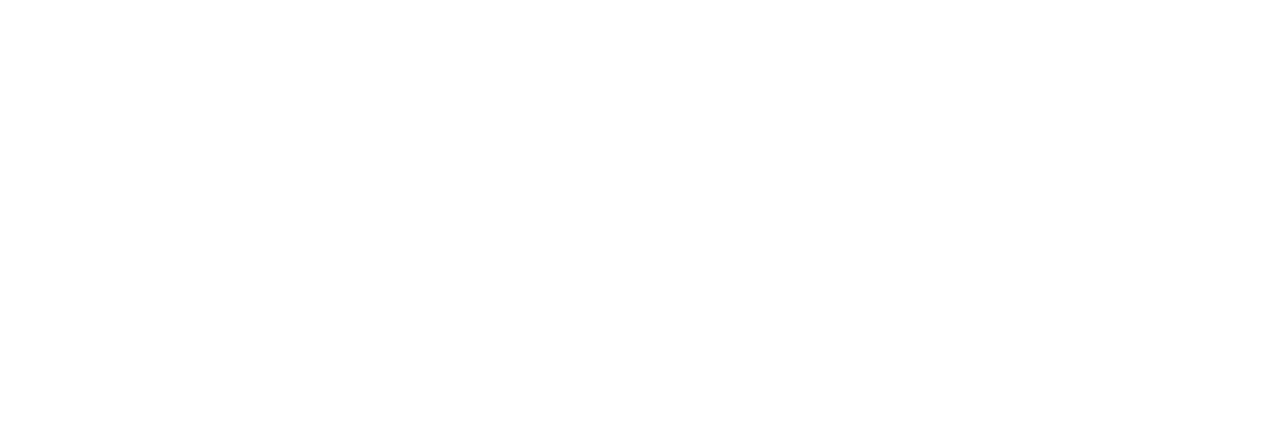
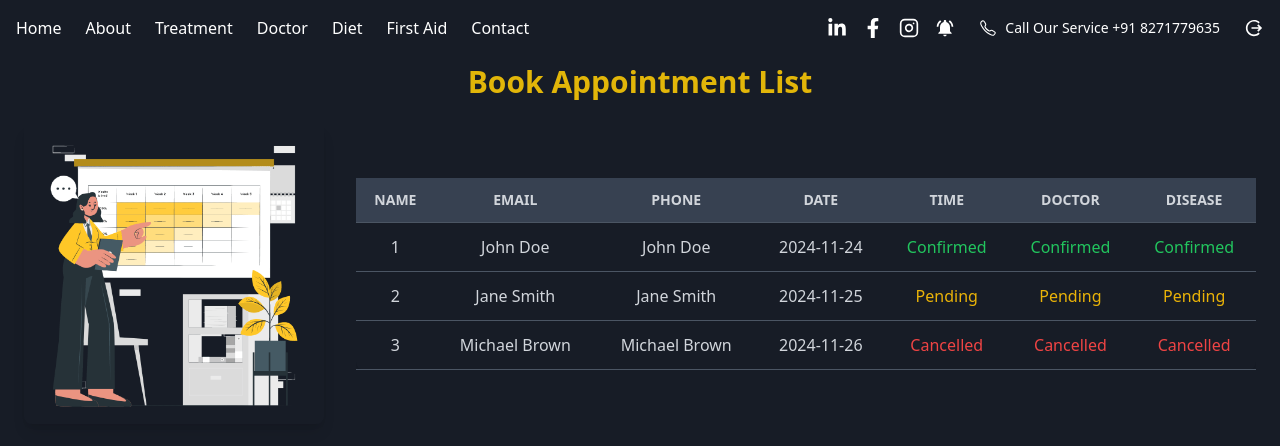
Before and after one commit to Vijaysharmagpj/Doctor, a React (Create React App) app: page /bookappointmentlist in a window 1280 px wide. Before the commit this address had no page. Shown: the top 446 px of the page. Built offline with nearby package versions, Linux system fonts and the light colour scheme; the HTML template or start-up script is replaced by a standard one.

Commit message:
Add a Book Appointment Listing and also fixed the navbar

```diff
--- a/src/Card Component/DoctorCard.js
+++ b/src/Card Component/DoctorCard.js
@@ -10,7 +10,7 @@ const DoctorCard = () => {
   }
   return (
     <div className="container mx-auto px-4 py-12 bg-[#000814] text-gray-300">
-      <h2 className="text-4xl font-bold text-center text-[#18BCFC] mb-8">
+      <h2 className="text-4xl font-bold text-center text-[#18BCFC] mb-8 mt-[20px]">
         Our Doctors
       </h2>
       <div className="grid grid-cols-1 sm:grid-cols-2 lg:grid-cols-3 gap-12">
--- a/src/Components/About.js
+++ b/src/Components/About.js
@@ -15,7 +15,7 @@ const About = () => {
      <Navbar />
       <div className="container mx-auto px-4 py-12 space-y-16 bg-[#000814] text-gray-300">
   {/* About Us Section */}
-  <div className="wrapper flex flex-col lg:flex-row items-center lg:space-x-12 space-y-8 lg:space-y-0">
+  <div className="wrapper flex flex-col lg:flex-row items-center lg:space-x-12 space-y-8 lg:space-y-0 mt-[20px]">
     <div className="text lg:w-1/2 space-y-6">
       <h2 className="text-4xl font-bold text-[#18BCFC]">About Us</h2>
       <button
--- /dev/null
+++ b/src/Components/BookAppointmentList.jsx
@@ -0,0 +1,95 @@
+import React from "react";
+import Navbar from "./Navbar";
+import BookAppointmentListimg from "../../src/assets/bookappointmentlist.gif";
+
+const BookAppointmentList = () => {
+  return (
+    <>
+      <Navbar />
+      <div className="p-6 min-h-screen" style={{ backgroundColor: "#171C26" }}>
+        <h2 className="text-3xl font-bold text-center mb-6 mt-[40px]" style={{ color: "#E2B609" }}>
+          Book Appointment List
+        </h2>
+        <div className="flex flex-col md:flex-row items-center justify-center gap-8">
+          {/* Image Section */}
+          <div className="w-full md:w-1/3 flex justify-center">
+            <img
+              src={BookAppointmentListimg}
+              alt="bookappointmentlist"
+              className="rounded-lg shadow-lg"
+            />
+          </div>
+
+          {/* Table Section */}
+          <div className="w-full overflow-x-auto">
+            <table
+              className="table-auto w-full rounded-lg shadow-md text-gray-300"
+              style={{ backgroundColor: "#171C26" }}
+            >
+              <thead className="bg-gray-700 text-gray-300 uppercase text-sm">
+                <tr>
+                  <th className="p-3 border-b border-gray-600">Name</th>
+                  <th className="p-3 border-b border-gray-600">Email</th>
+                  <th className="p-3 border-b border-gray-600">Phone</th>
+                  <th className="p-3 border-b border-gray-600">Date</th>
+                  <th className="p-3 border-b border-gray-600">Time</th>
+                  <th className="p-3 border-b border-gray-600">Doctor</th>
+                  <th className="p-3 border-b border-gray-600">Disease</th>
+                </tr>
+              </thead>
+              <tbody>
+                <tr className="hover:bg-gray-800">
+                  <td className="p-3 border-b border-gray-600 text-center">1</td>
+                  <td className="p-3 border-b border-gray-600 text-center">John Doe</td>
+                  <td className="p-3 border-b border-gray-600 text-center">John Doe</td>
+                  <td className="p-3 border-b border-gray-600 text-center">2024-11-24</td>
+                  <td className="p-3 border-b border-gray-600 text-center text-green-500">
+                    Confirmed
+                  </td>
+                  <td className="p-3 border-b border-gray-600 text-center text-green-500">
+                    Confirmed
+                  </td>
+                  <td className="p-3 border-b border-gray-600 text-center text-green-500">
+                    Confirmed
+                  </td>
+                </tr>
+                <tr className="hover:bg-gray-800">
+                  <td className="p-3 border-b border-gray-600 text-center">2</td>
+                  <td className="p-3 border-b border-gray-600 text-center">Jane Smith</td>
+                  <td className="p-3 border-b border-gray-600 text-center">Jane Smith</td>
+                  <td className="p-3 border-b border-gray-600 text-center">2024-11-25</td>
+                  <td className="p-3 border-b border-gray-600 text-center text-yellow-500">
+                    Pending
+                  </td>
+                  <td className="p-3 border-b border-gray-600 text-center text-yellow-500">
+                    Pending
+                  </td>
+                  <td className="p-3 border-b border-gray-600 text-center text-yellow-500">
+                    Pending
+                  </td>
+                </tr>
+                <tr className="hover:bg-gray-800">
+                  <td className="p-3 border-b border-gray-600 text-center">3</td>
+                  <td className="p-3 border-b border-gray-600 text-center">Michael Brown</td>
+                  <td className="p-3 border-b border-gray-600 text-center">Michael Brown</td>
+                  <td className="p-3 border-b border-gray-600 text-center">2024-11-26</td>
+                  <td className="p-3 border-b border-gray-600 text-center text-red-500">
+                    Cancelled
+                  </td>
+                  <td className="p-3 border-b border-gray-600 text-center text-red-500">
+                    Cancelled
+                  </td>
+                  <td className="p-3 border-b border-gray-600 text-center text-red-500">
+                    Cancelled
+                  </td>
+                </tr>
+              </tbody>
+            </table>
+          </div>
+        </div>
+      </div>
+    </>
+  );
+};
+
+export default BookAppointmentList;
--- a/src/Components/Contact.js
+++ b/src/Components/Contact.js
@@ -7,6 +7,7 @@ import { IoCallOutline } from "react-icons/io5";
 import contactus from "../../src/assets/contactus.jpg"
 import Navbar from "./Navbar";
 import toast from "react-hot-toast";
+import Footer from "./Footer";
 
 const Contact = () => {
   // State to manage form data
@@ -39,9 +40,9 @@ const Contact = () => {
     <>
      <Navbar />
     <div className="bg-[#000814] text-gray-300 p-8">
-      <div className="container mx-auto space-y-12">
+      <div className="container mx-auto space-y-12 mt-[40px]">
         {/* Contact Us Section */}
-        <div className="flex flex-col md:flex-row items-center justify-between space-y-6 md:space-y-0">
+        <div className="flex flex-col md:flex-row items-center justify-between space-y-6 md:space-y-0 ">
           <div className="text-center md:text-left space-y-4 md:w-1/2">
             <h2 className="text-4xl font-bold text-[#18BCFC]">Contact Us</h2>
             <p className="text-xl max-w-3xl mx-auto">
@@ -138,6 +139,7 @@ const Contact = () => {
         </div>
       </div>
     </div>
+    <Footer/>
     </>
   );
 };
--- a/src/Components/Diet.js
+++ b/src/Components/Diet.js
@@ -11,7 +11,7 @@ const Diet = () => {
     <>
      <Navbar />
       <div className="bg-[#000814] text-gray-300 p-8">
-        <div className="container mx-auto space-y-16">
+        <div className="container mx-auto space-y-16 mt-[30px]">
           {/* Page Header */}
           <h1 className="text-4xl font-bold text-center text-[#18BCFC]">General Diet Plan</h1>
           <p className="text-lg text-center max-w-3xl mx-auto leading-relaxed">
--- a/src/Components/Firstaid.js
+++ b/src/Components/Firstaid.js
@@ -33,7 +33,7 @@ const Firstaid = () => {
     <div className="bg-[#000814] text-gray-300 py-12 px-4">
       <div className="container mx-auto space-y-12">
         {/* Search Section */}
-        <div className="text-center">
+        <div className="text-center mt-[20px]">
           <h1 className="text-4xl font-bold text-[#18BCFC] mb-4">Search Medicine</h1>
           <p className="text-lg mb-6">Search Medicine According To Disease</p>
           <div className="flex justify-center items-center space-x-4 bg-[#001D3D] p-4 rounded-lg shadow-lg">
--- a/src/Components/Home.js
+++ b/src/Components/Home.js
@@ -22,9 +22,9 @@ const Home = () => {
   return (
     <>
       <Navbar />
-      <div className="container mx-auto px-4 py-12 space-y-16 bg-[#000814] text-gray-300">
+      <div className="container mx-auto px-4 py-12 space-y-16 bg-[#000814] text-gray-300 ">
         {/* Meet Our Expert Homeopathic Doctor Section */}
-        <div className="our-doctor flex flex-col lg:flex-row items-center justify-between space-y-8 lg:space-y-0">
+        <div className="our-doctor flex flex-col lg:flex-row items-center justify-between space-y-8 lg:space-y-0 mt-[10px]">
           <div className="doctor-text lg:w-1/2 space-y-4 text-center lg:text-left">
             <h1 className="text-4xl font-bold text-[#18BCFC]">
               Meet Our Expert Homeopathic Doctor
--- a/src/Components/Navbar.js
+++ b/src/Components/Navbar.js
@@ -13,8 +13,13 @@ const Navbar = () => {
   const handleLogout = () => {
     navigate('/');
   };
+
+  const handleNotification=()=>{
+    navigate("/bookappointmentlist");
+  }
+
   return (
-    <div className="flex justify-between items-center p-4 bg-[#171C26] text-white">
+    <div className="flex justify-between w-full items-center p-4 bg-[#171C26] text-white fixed ">
       {/* Left side of the Navbar */}
       <div className="flex space-x-6">
         <nav className="hidden md:flex space-x-6">
@@ -44,7 +49,9 @@ const Navbar = () => {
         </a>
           <FaFacebookF className="hover:text-gray-300 cursor-pointer" />
           <LuInstagram className="hover:text-gray-300 cursor-pointer" />
-          <MdNotificationsActive className="hover:text-gray-300 cursor-pointer" />
+          <MdNotificationsActive
+          onClick={handleNotification}
+           className="hover:text-gray-300 cursor-pointer" />
         </div>
 
         {/* Contact */}
--- a/src/Components/Treatment.js
+++ b/src/Components/Treatment.js
@@ -61,7 +61,7 @@ const Treatment = () => {
     <>
      <Navbar />
     <div className="p-4 space-y-8 bg-[#171C26] text-white">
-      <div className="text-center">
+      <div className="text-center mt-[40px]">
         <h1 className="text-2xl font-bold">SHARMA HOMEO CLINIC</h1>
       </div>
 
--- a/src/LoginLogout/LoginForm.jsx
+++ b/src/LoginLogout/LoginForm.jsx
@@ -22,7 +22,7 @@ const LoginForm = () => {
 
   function submitHandler(e) {
     e.preventDefault();
-    toast.success("Login Success");
+    toast.success("Login Successfully");
     navigate("/home");
   }
 
--- a/src/Routes/PathRouter.js
+++ b/src/Routes/PathRouter.js
@@ -11,6 +11,7 @@ import LoginForm from "../LoginLogout/LoginForm"
 import SignupForm from "../LoginLogout/SignupForm";
 import BookAppointment from "../Components/BookAppointment";
 import Error404 from "../Components/Error404";
+import BookAppointmentList from "../Components/BookAppointmentList";
 
 
 const PathRouter = () => {
@@ -26,6 +27,7 @@ const PathRouter = () => {
         <Route path="/contact" element={<Contact />} />
         <Route path="/bookappointment" element={<BookAppointment/>}/>
         <Route path="/404page" element={<Error404/>}/>
+        <Route path="/bookappointmentlist" element={<BookAppointmentList/>}/>
 
         <Route path="/" element={<LoginForm/>} />
         <Route path="/signup" element={<SignupForm/>} />
```
Also changed, not shown: src/Components/BookAppointment.jsx (+8 -0 lines), src/assets/bookappointmentlist.gif (added).
